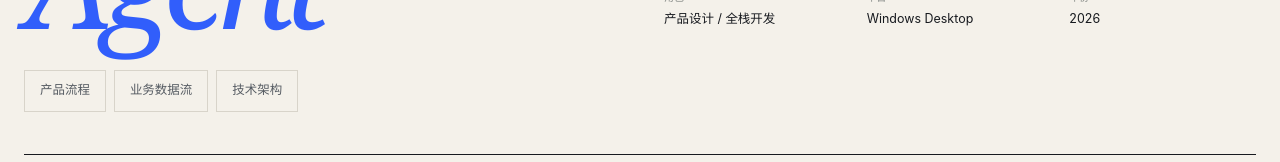
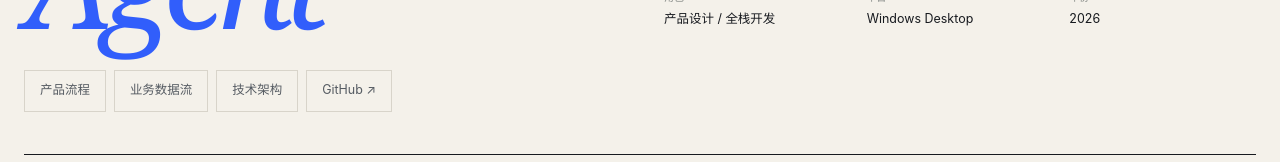
Before and after one commit to Chdosh/study-agent-showcase, a React (Vite) app: page /demo in a window 1280 px wide. Shown: the part 392-554 px from the top of the page. Built offline with nearby package versions, Linux system fonts and the light colour scheme.

Commit message:
docs: add Study Agent repository link

```diff
--- a/src/pages/Demo.tsx
+++ b/src/pages/Demo.tsx
@@ -221,7 +221,7 @@ function Demo() {
             <dl><div><dt>角色</dt><dd>产品设计 / 全栈开发</dd></div><div><dt>平台</dt><dd>Windows Desktop</dd></div><div><dt>年份</dt><dd>2026</dd></div></dl>
           </div>
         </div>
-        <nav className="project-anchor-nav" aria-label="项目内容导航"><a href="#product-flow">产品流程</a><a href="#system-flow">业务数据流</a><a href="#architecture">技术架构</a></nav>
+        <nav className="project-anchor-nav" aria-label="项目内容导航"><a href="#product-flow">产品流程</a><a href="#system-flow">业务数据流</a><a href="#architecture">技术架构</a><a href="https://github.com/Chdosh/Study_plugin" target="_blank" rel="noreferrer">GitHub ↗</a></nav>
       </header>
 
       <section className="project-section product-flow-section" id="product-flow">
```
Also changed, not shown: 1 other file (tests, documents, lock files or other folders).
